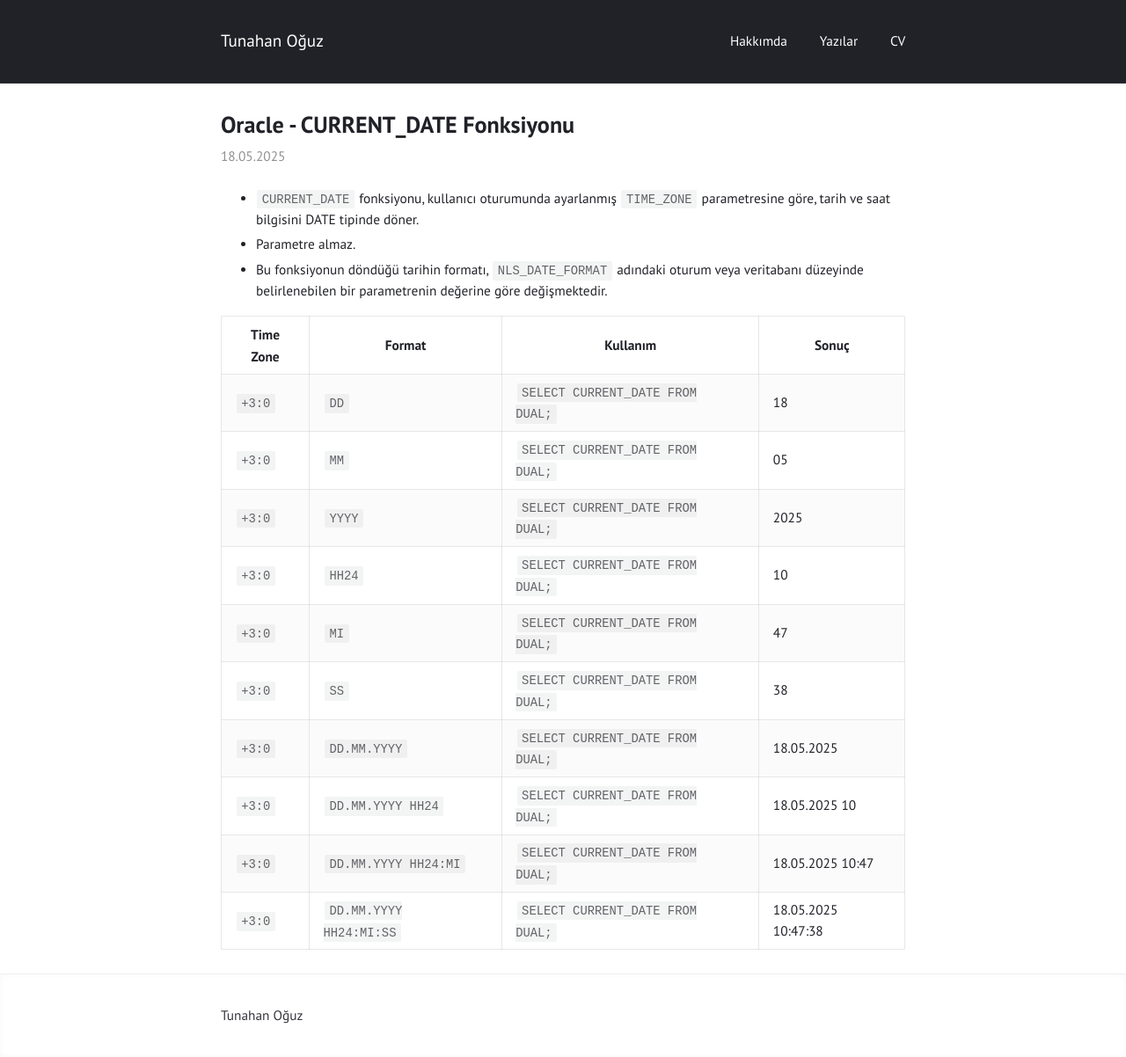
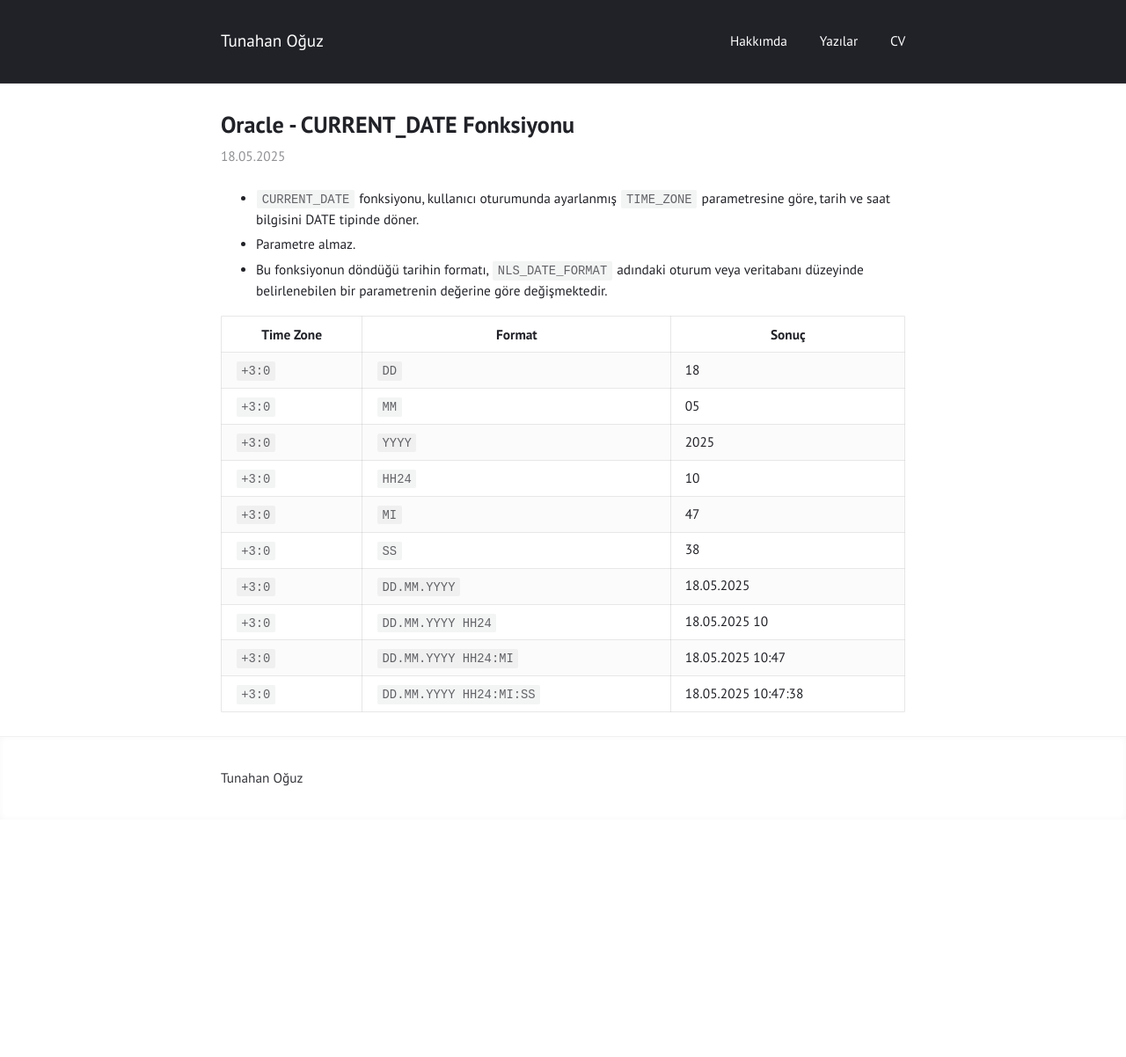
Before and after one commit to tunahanoguz/tunahanoguz.github.io, a Jekyll site: the page built from _posts/2025-05-18-oracle-CURRENT_DATE-fonksiyonu.md, in a window 1280 px wide. Shown: the whole page at 88% size. Built offline with Jekyll 4.4.1, drawn with Linux system fonts in a browser that asks for light colours; after the commit the page ends 932 px from its top, so only the background shows below that.

Commit message:
Update 2025-05-18-oracle-CURRENT_DATE-fonksiyonu.md

```diff
--- a/_posts/2025-05-18-oracle-CURRENT_DATE-fonksiyonu.md
+++ b/_posts/2025-05-18-oracle-CURRENT_DATE-fonksiyonu.md
@@ -9,15 +9,15 @@ categories: oracle
 - Parametre almaz.
 - Bu fonksiyonun döndüğü tarihin formatı, `NLS_DATE_FORMAT` adındaki oturum veya veritabanı düzeyinde belirlenebilen bir parametrenin değerine göre değişmektedir.
 
-| Time Zone | Format                  | Kullanım                         | Sonuç               |
-|-----------|-------------------------|----------------------------------|---------------------|
-| `+3:0`    | `DD`                    | `SELECT CURRENT_DATE FROM DUAL;` | 18                  |
-| `+3:0`    | `MM`                    | `SELECT CURRENT_DATE FROM DUAL;` | 05                  |
-| `+3:0`    | `YYYY`                  | `SELECT CURRENT_DATE FROM DUAL;` | 2025                |
-| `+3:0`    | `HH24`                  | `SELECT CURRENT_DATE FROM DUAL;` | 10                  |
-| `+3:0`    | `MI`                    | `SELECT CURRENT_DATE FROM DUAL;` | 47                  |
-| `+3:0`    | `SS`                    | `SELECT CURRENT_DATE FROM DUAL;` | 38                  |
-| `+3:0`    | `DD.MM.YYYY`            | `SELECT CURRENT_DATE FROM DUAL;` | 18.05.2025          |
-| `+3:0`    | `DD.MM.YYYY HH24`       | `SELECT CURRENT_DATE FROM DUAL;` | 18.05.2025 10       |
-| `+3:0`    | `DD.MM.YYYY HH24:MI`    | `SELECT CURRENT_DATE FROM DUAL;` | 18.05.2025 10:47    |
-| `+3:0`    | `DD.MM.YYYY HH24:MI:SS` | `SELECT CURRENT_DATE FROM DUAL;` | 18.05.2025 10:47:38 |
+| Time Zone | Format                  | Sonuç               |
+|-----------|-------------------------|---------------------|
+| `+3:0`    | `DD`                    | 18                  |
+| `+3:0`    | `MM`                    | 05                  |
+| `+3:0`    | `YYYY`                  | 2025                |
+| `+3:0`    | `HH24`                  | 10                  |
+| `+3:0`    | `MI`                    | 47                  |
+| `+3:0`    | `SS`                    | 38                  |
+| `+3:0`    | `DD.MM.YYYY`            | 18.05.2025          |
+| `+3:0`    | `DD.MM.YYYY HH24`       | 18.05.2025 10       |
+| `+3:0`    | `DD.MM.YYYY HH24:MI`    | 18.05.2025 10:47    |
+| `+3:0`    | `DD.MM.YYYY HH24:MI:SS` | 18.05.2025 10:47:38 |
```
